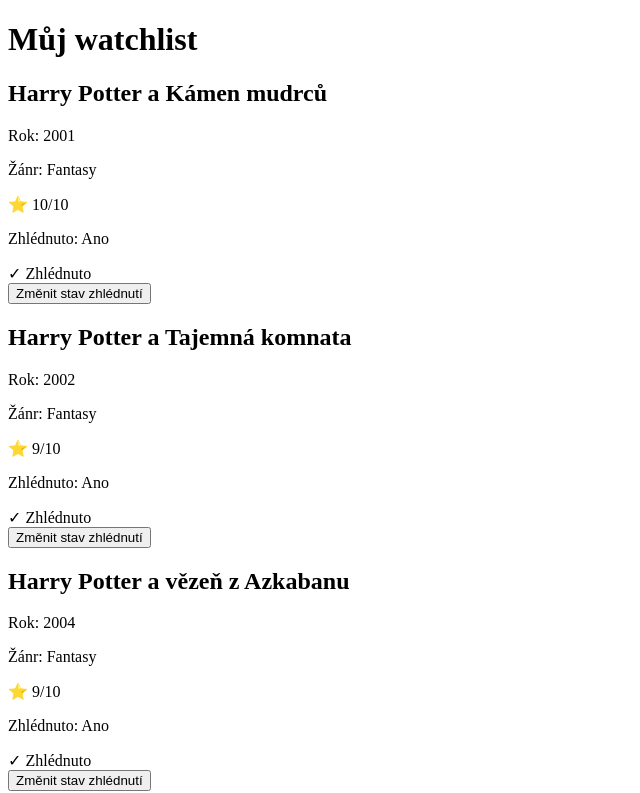
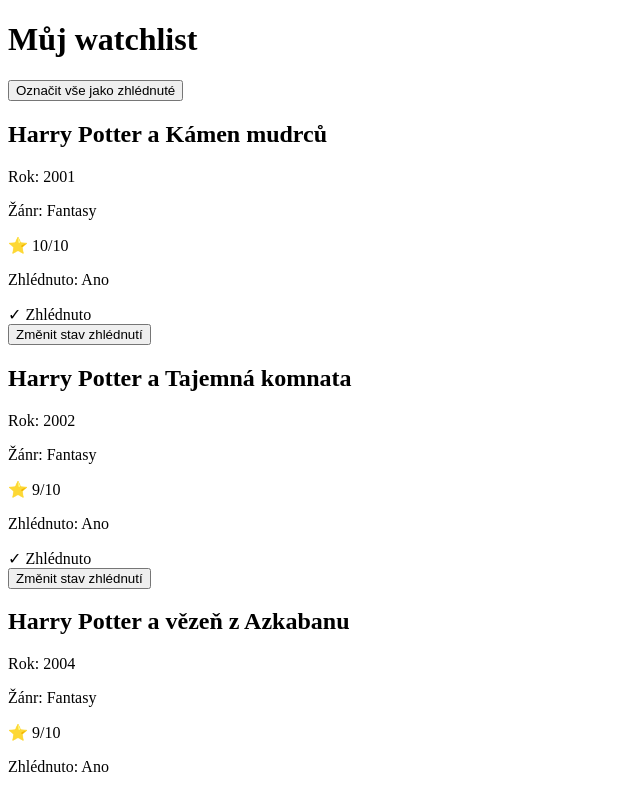
Before and after one commit to Barryware/4IT427_barm52, a React (Vite) app: page / in a window 1280 px wide. Shown: the top 793 px of the page, without its empty margins (0-640 px from the left). Built offline with nearby package versions, Linux system fonts and the light colour scheme.

Commit message:
feat: Úkol 2 – useState, useEffect, custom hook useWatchlist

```diff
--- a/src/App.tsx
+++ b/src/App.tsx
@@ -1,14 +1,8 @@
 import FilmCard from './components/FilmCard';
+import { useWatchlist } from './hooks/useWatchlist';
+import type { Film } from './types/film.types';
 
-interface Film {
-  title: string;
-  year: number;
-  genre: string;
-  rating: number;
-  watched: boolean;
-}
-
-const films: Film[] = [
+const initialFilms: Film[] = [
   { title: 'Harry Potter a Kámen mudrců', year: 2001, genre: 'Fantasy', rating: 10, watched: true },
   { title: 'Harry Potter a Tajemná komnata', year: 2002, genre: 'Fantasy', rating: 9, watched: true },
   { title: 'Harry Potter a vězeň z Azkabanu', year: 2004, genre: 'Fantasy', rating: 9, watched: true },
@@ -20,13 +14,12 @@
 ];
 
 function App() {
-  const handleToggleWatched = (title: string) => {
-    console.log(`Změna stavu zhlédnutí pro film: ${title}`);
-  };
+  const { films, toggleWatched, markAllAsWatched } = useWatchlist(initialFilms);
 
   return (
     <div>
       <h1>Můj watchlist</h1>
+      <button onClick={markAllAsWatched}>Označit vše jako zhlédnuté</button>
       {films.map((film) => (
         <FilmCard
           key={film.title}
@@ -35,7 +28,7 @@
           genre={film.genre}
           rating={film.rating}
           watched={film.watched}
-          onToggleWatched={handleToggleWatched}
+          onToggleWatched={toggleWatched}
         />
       ))}
     </div>
--- /dev/null
+++ b/src/hooks/useWatchlist.ts
@@ -0,0 +1,25 @@
+import { useEffect, useState } from 'react';
+import type { Film } from '../types/film.types';
+
+export function useWatchlist(initialFilms: Film[]) {
+  const [films, setFilms] = useState<Film[]>(initialFilms);
+
+  const toggleWatched = (title: string) => {
+    setFilms((prev) =>
+      prev.map((film) =>
+        film.title === title ? { ...film, watched: !film.watched } : film
+      )
+    );
+  };
+
+  const markAllAsWatched = () => {
+    setFilms((prev) => prev.map((film) => ({ ...film, watched: true })));
+  };
+
+  useEffect(() => {
+    const watchedCount = films.filter((film) => film.watched).length;
+    document.title = `Watchlist (${watchedCount} / ${films.length} zhlédnuto)`;
+  }, [films]);
+
+  return { films, toggleWatched, markAllAsWatched };
+}
```
Also changed, not shown: src/types/film.types.ts (added, +7 -0 lines).
